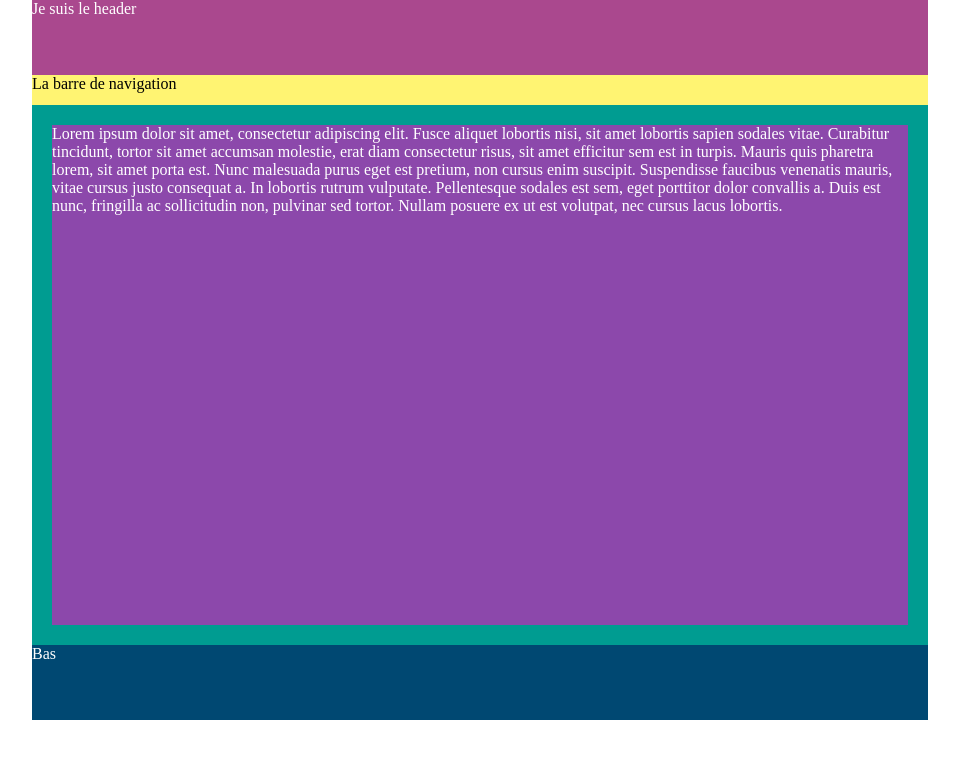
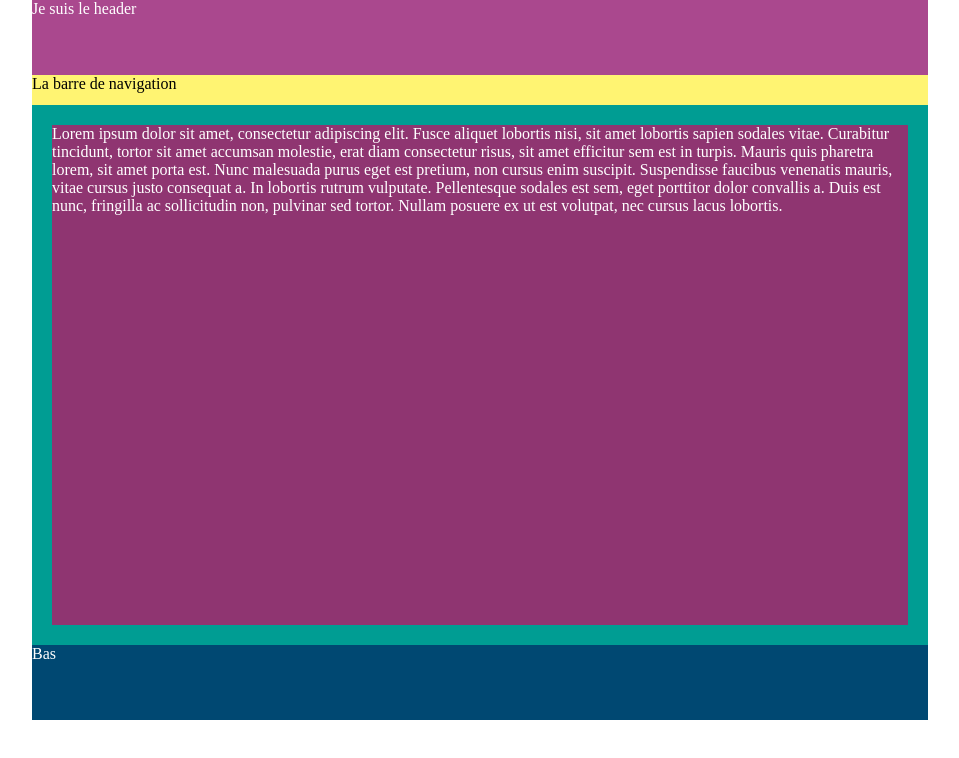
Before and after one commit to mouskito/tp_html_afpa_paris, a plain HTML site: page index.html in a window 1280 px wide. Shown: the whole page, without its empty margins (160-1119 px from the left). Drawn offline with Linux system fonts and the light colour scheme.

Commit message:
changement des couleurs

```diff
--- a/style.css
+++ b/style.css
@@ -16,10 +16,10 @@ nav {
 }
 
 #paragraph {
-  background: #8c48ab;
+  background: #8f3571;
   color: white;
   height: 500px;
-  border: 20px solid #009c91;
+  border: 20px solid #009d93;
 }
 
 p {
```
